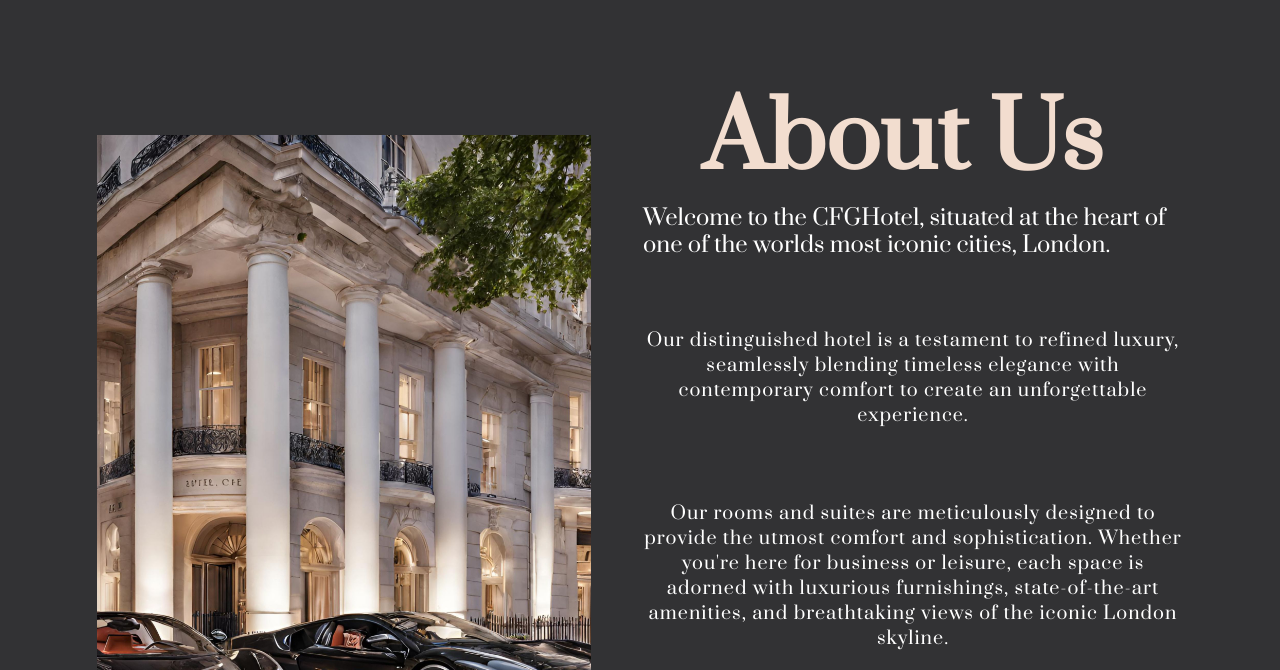
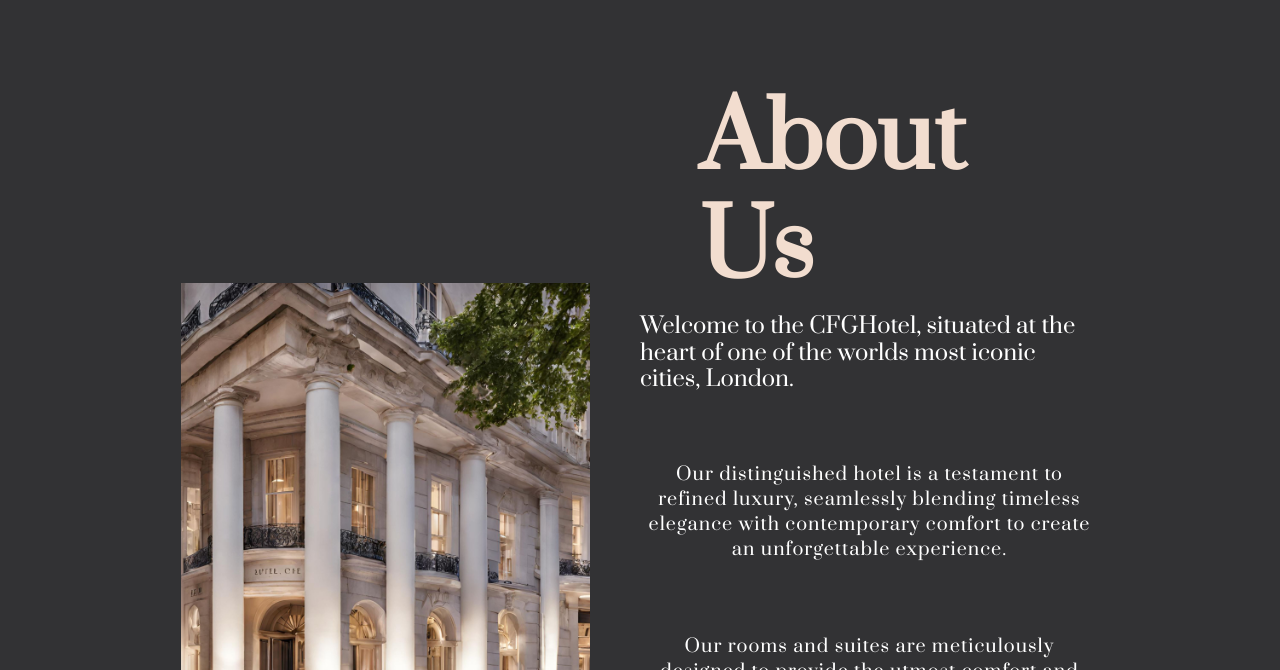
Before and after one commit to leannejosephine/CFGProjectGroup5FINAL, a plain HTML site: page index.html in a window 1280 px wide. Shown: the part 1490-2160 px from the top of the page. Drawn offline with nearby package versions, Linux system fonts and the light colour scheme; a web font is replaced by a local one.

Commit message:
Update index.css
Testing change

```diff
--- a/index.css
+++ b/index.css
@@ -59,8 +59,9 @@ body {
     box-sizing: border-box;
   }
   .about-us{
+    height: 100vh;
     width: 100%;
-    padding: 90px 0;
+    padding: 90px 100px;
     background-color: #323234;
     color: #fff;
     font-family: 'Prata', serif;
```
